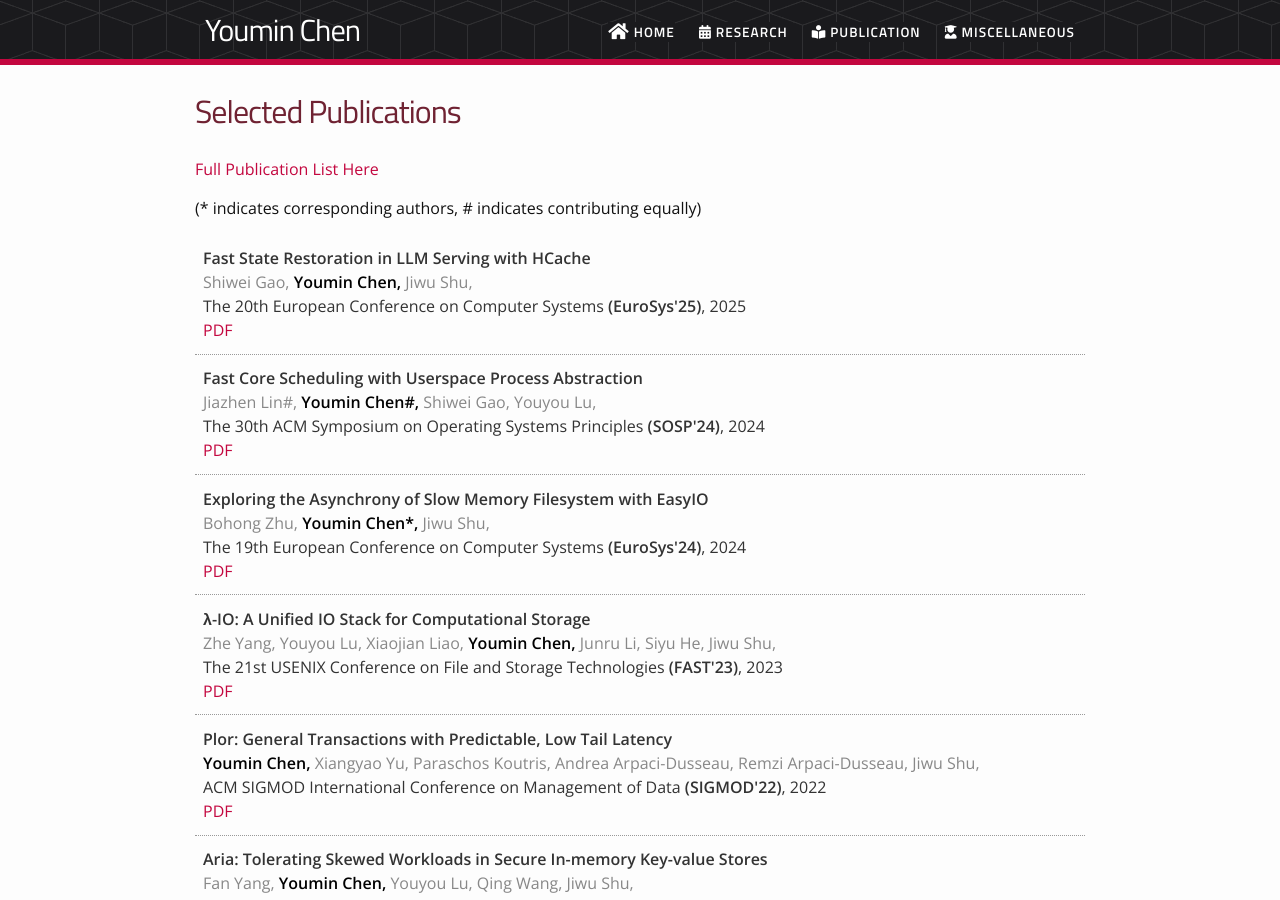
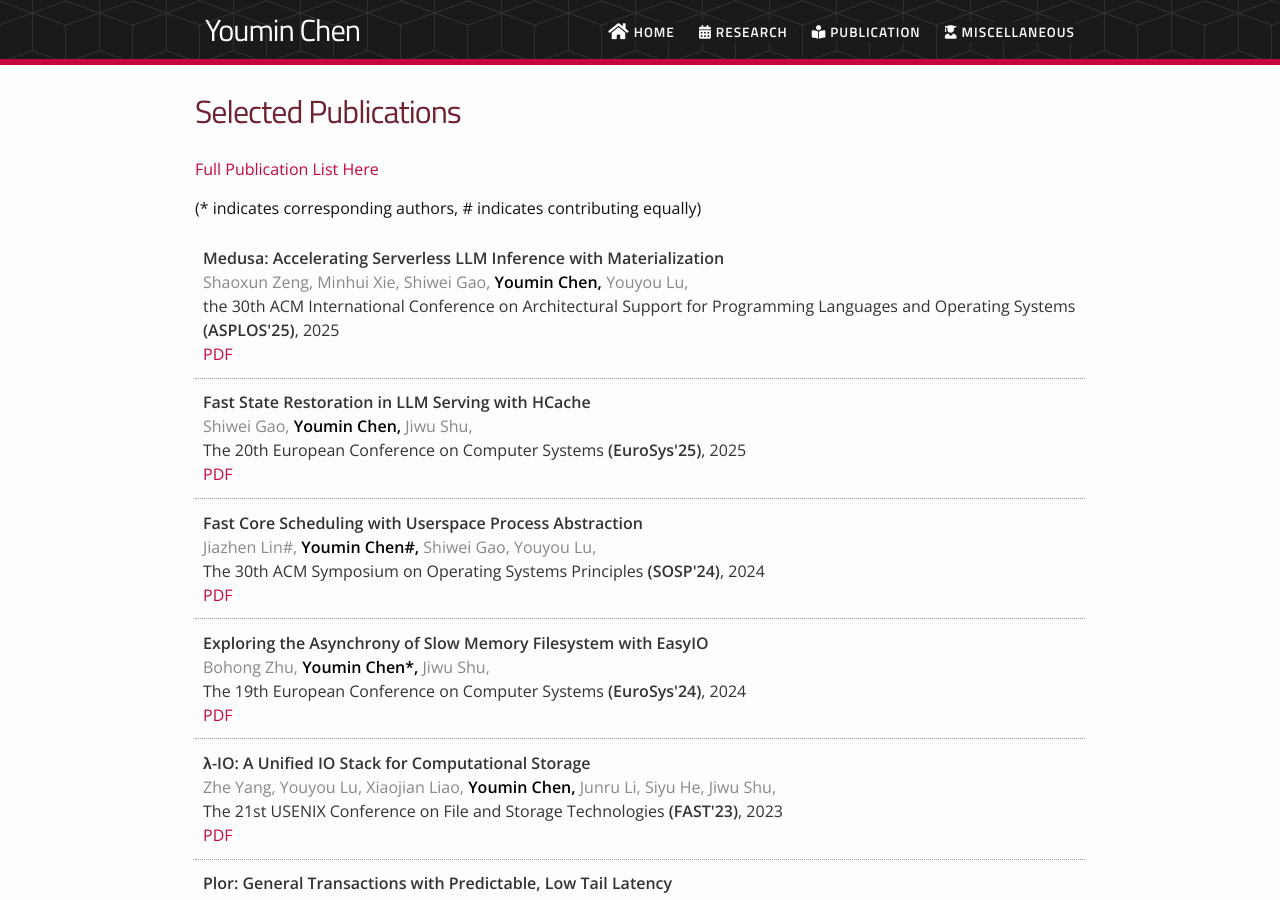
Before and after one commit to chenyoumin1993/chenyoumin1993.github.io, a Jekyll site: the page built from pub.md, in a window 1280 px wide and 900 px high. Built offline with Jekyll 4.4.1, drawn with Linux system fonts in a browser that asks for light colours; nearby versions of some CDN libraries.

Commit message:
asplos25

```diff
--- a/_data/cym.yml
+++ b/_data/cym.yml
@@ -1,5 +1,6 @@
 # Describe your recent news
 news:
+  - title: Oct, 2024, Medusa (serverless LLM serving with state materialization) has been accepted to ASPLOS'25.
   - title: Aug, 2024, HCache (fast state restoration in LLM serving) has been accepted to EuroSys'25.
   - title: Aug, 2024, Vessel (a pure userspace process abstraction) has been accepted to SOSP'24.
   - title: July, 2024, I will join SJTU as Tenure-Track Associate Professor.
--- a/_data/pub.yml
+++ b/_data/pub.yml
@@ -1,3 +1,17 @@
+- title: "Medusa: Accelerating Serverless LLM Inference with Materialization"
+  authors:
+    - author: Shaoxun Zeng
+    - author: Minhui Xie
+    - author: Shiwei Gao
+    - author: Youmin Chen
+    - author: Youyou Lu
+  pubname: the 30th ACM International Conference on Architectural Support for Programming Languages and Operating Systems
+  pubnamebrief: ASPLOS'25
+  year: 2025
+  link: https://www.asplos-conference.org/asplos2025/
+  type: conference
+  highlight: 1
+
 - title: "Fast State Restoration in LLM Serving with HCache"
   authors:
     - author: Shiwei Gao
```
